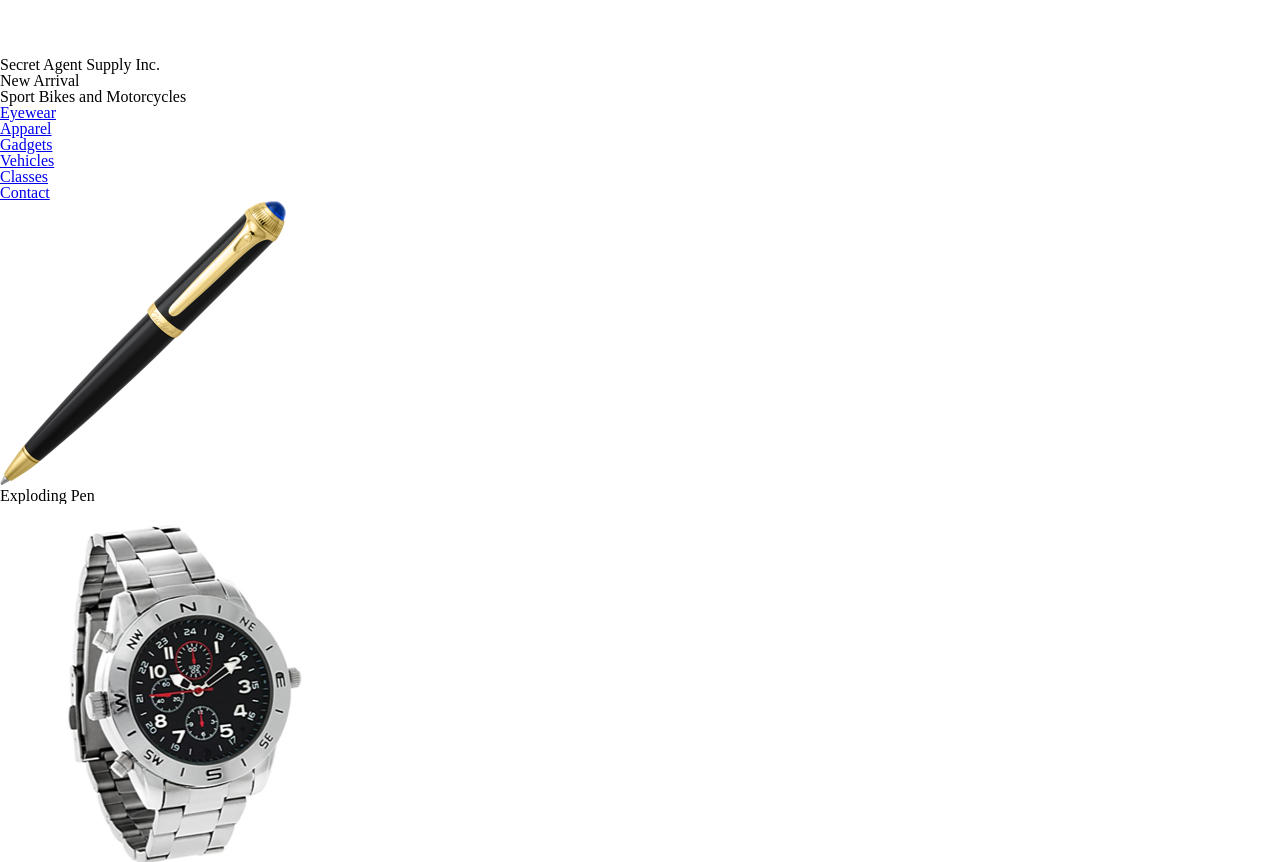
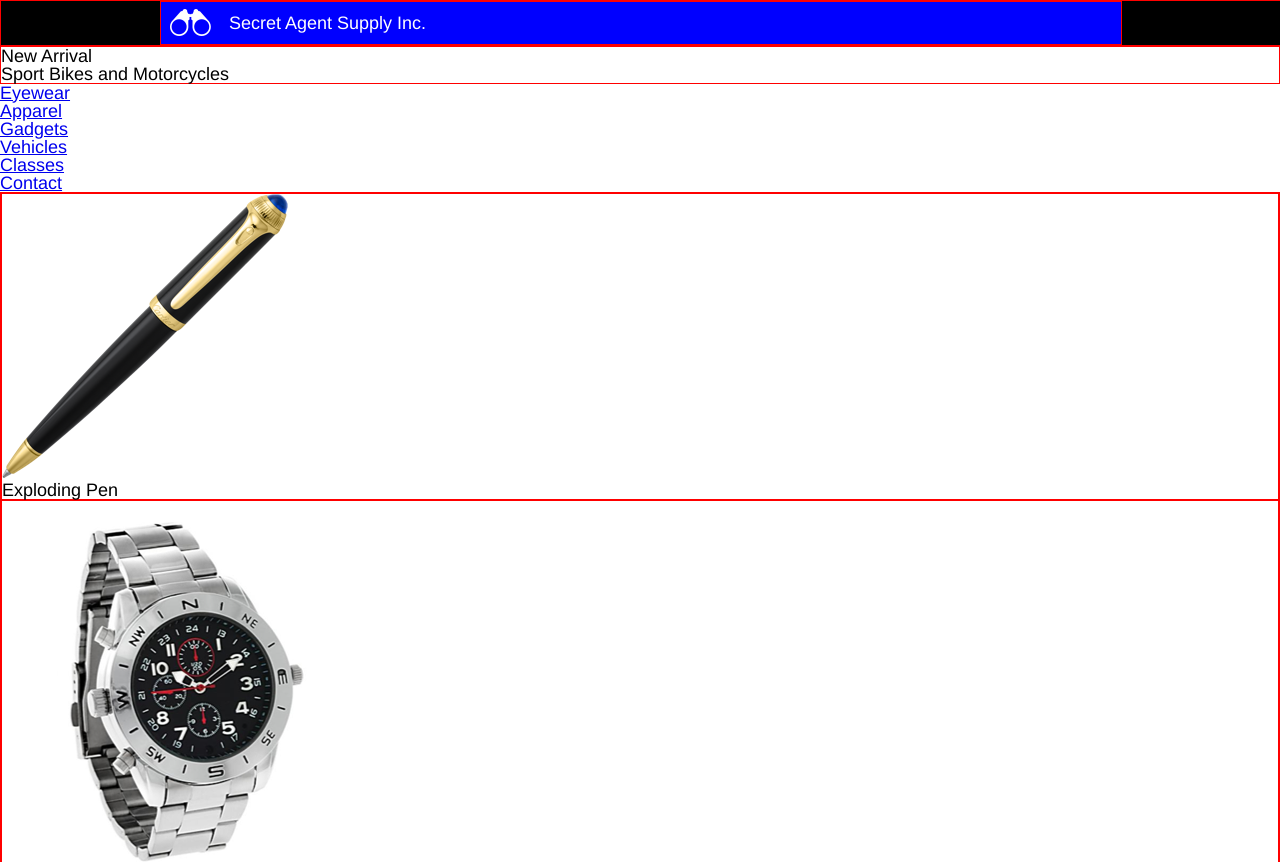
Before and after one commit to Hanselmus/SecretAgent, a plain HTML site: page index.html in a window 1280 px wide. Shown: the top 862 px of the page. Drawn offline with Linux system fonts and the light colour scheme.

Commit message:
Finish logo part

```diff
--- a/index.html
+++ b/index.html
@@ -8,9 +8,11 @@
   </head>
   <body>
     <header>
-      <div class="company">
+      <div class="top">
+        <div class="logo">
           <img src="./resources/images/logo.png">
           <h2>Secret Agent Supply Inc.</h2>
+        </div>
       </div>
       <div class="banner">
         <h2>New Arrival</h2>
@@ -27,7 +29,6 @@
         </ul>
       </nav>
     </header>
-    <div class="main">
     <div class="products">
       <div id="pen">
         <img src="./resources/images/pen.png">
@@ -40,7 +41,6 @@
       <div id="glasses">
         <img src="./resources/images/glasses.png">
         <h3>Thermal Glasses</h3>
-        </div>
       </div>
     </div>
     <footer>
--- a/resources/css/style.css
+++ b/resources/css/style.css
@@ -0,0 +1,39 @@
+html,
+body {
+  font-size: 18px;
+  font-family: Helvetica;
+}
+
+/* borders for arrangement */
+div {
+  border: 1px solid Red;
+}
+
+/* Logo section */
+
+.top {
+  width: 100%;
+  background-color: Black;
+  align-content: center;
+  display: flex;
+  justify-content: center;
+}
+
+.logo {
+  display: flex;
+  background-color: Blue;
+  color: White;
+  align-items: center;
+  width: 960px;
+}
+
+.logo img {
+  height: 1.5rem;
+  width: auto;
+  padding: 0rem 0.5rem;
+}
+
+.logo h2 {
+  text-transform: capitalize;
+  padding: 0.66rem 0.5rem;
+}
```
Lines whose indentation alone changed are shown as unchanged.
